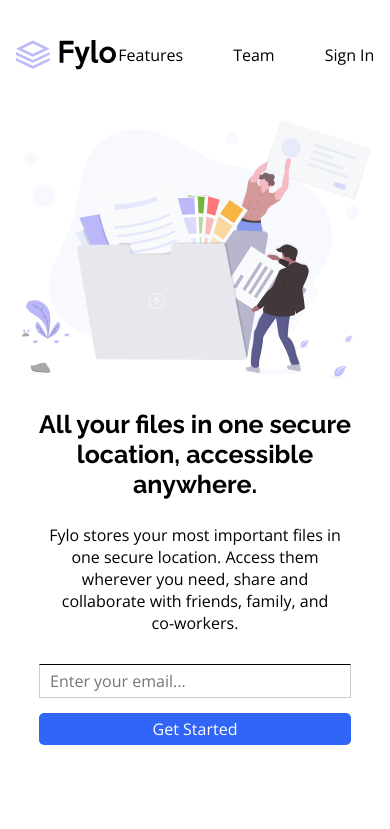
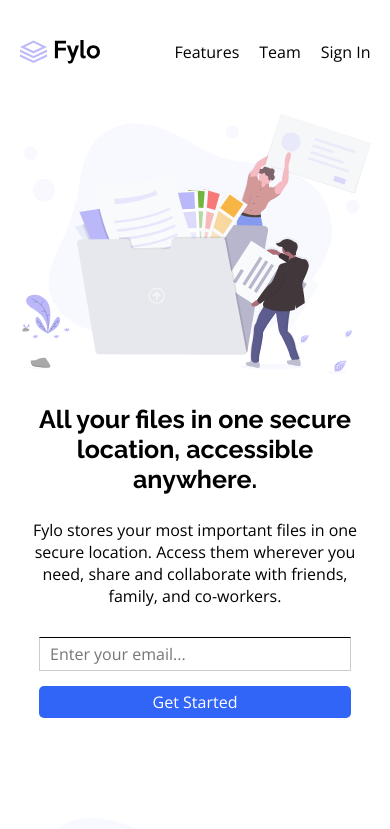
Before and after one commit to E-jane15/Fylo-Landing-Page-Clone, a plain HTML site: page index.html in a window 390 px wide. Shown: the top 829 px of the page. Drawn offline with nearby package versions, Linux system fonts and the light colour scheme.

Commit message:
completed responsive styles

```diff
--- a/style.css
+++ b/style.css
@@ -222,6 +222,25 @@ a{
     main{
       text-align: center;
     }
+    .nav_bar{
+      display: flex;
+      justify-content: space-between;
+      align-items: center;
+      width: 90%;
+      margin:0 auto;
+      margin-top: 40px;
+      margin-bottom: 50px;
+  }
+
+  .logo{
+      width: 80px;
+  }
+  .nav_links{
+      display: flex;
+      gap:20px;
+  }
+
+
    .first_section, .second_section{
     flex-direction: column-reverse;
     width: 100%;
@@ -237,12 +256,12 @@ a{
    }
    .first_box h1{
     font-size: 25px;
-    width: 80%;
+    width: 85%;
     margin: 0 auto;
     margin-top: 30px;
    }
    .first_box p{
-    width: 75%;
+    width: 85%;
     margin-top: 25px;
     margin-bottom: 30px;
    }
```
Also changed, not shown: index.html (+0 -22 lines).
